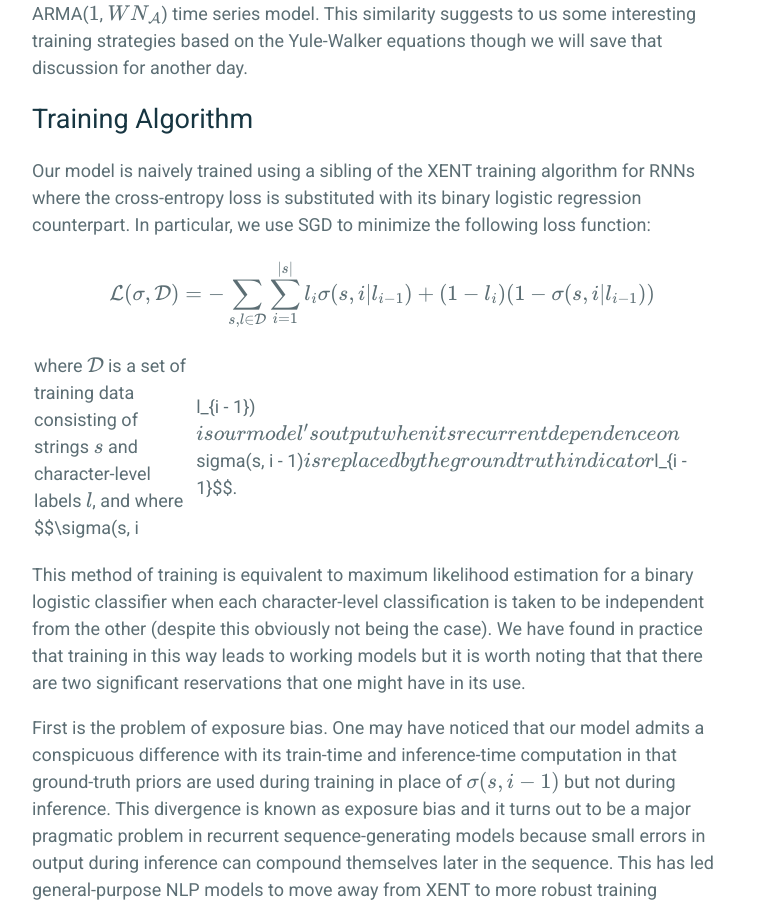
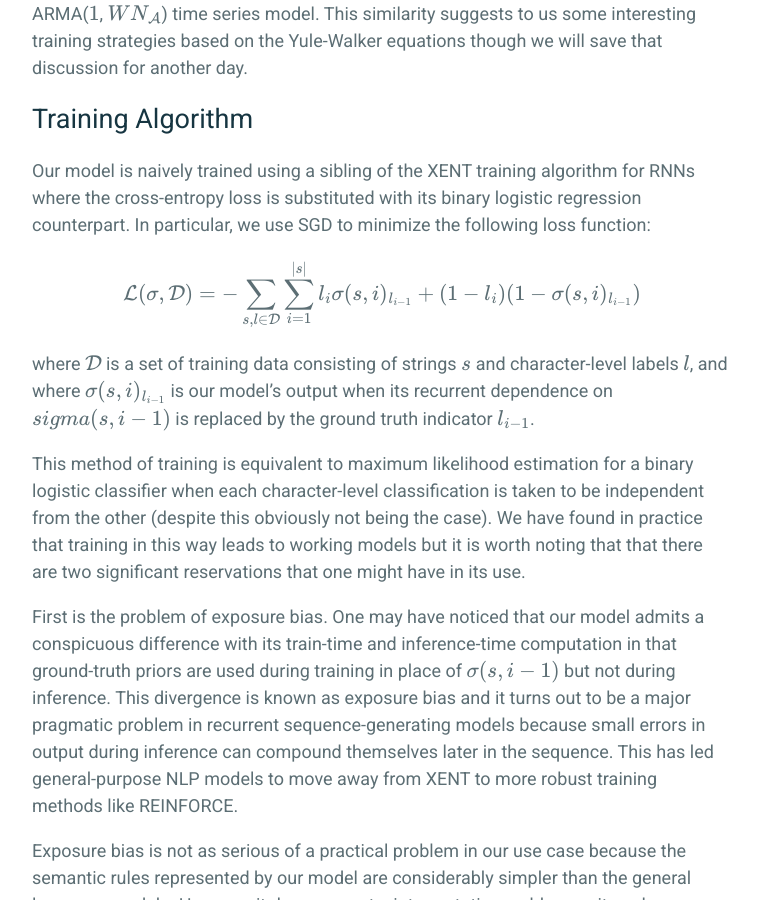
Before and after one commit to frankwang95/frankwang95.github.io, a Jekyll site: the page built from _posts/2019-04-28-simple_linear_recurrent_model.md, in a window 1280 px wide and 900 px high, scrolled down 2933 px. Shown: the whole window, without its empty margins (258-1016 px from the left). Built offline with Jekyll 4.4.1, drawn with Linux system fonts in a browser that asks for light colours; formulas are drawn with MathJax 3.

Commit message:
Fix rendering.

```diff
--- a/_posts/2019-04-28-simple_linear_recurrent_model.md
+++ b/_posts/2019-04-28-simple_linear_recurrent_model.md
@@ -50,10 +50,10 @@ It is worth noting that the model described here has considerable similarities t
 Our model is naively trained using a sibling of the XENT training algorithm for RNNs where the cross-entropy loss is substituted with its binary logistic regression counterpart. In particular, we use SGD to minimize the following loss function:
 
 $$
-\mathcal{L}(\sigma, \mathcal{D}) = -\sum_{s, l \in \mathcal{D}} \sum_{i=1}^{|s|} l_i \sigma(s, i | l_{i - 1}) + (1 - l_i) (1 - \sigma(s, i | l_{i - 1}))
+\mathcal{L}(\sigma, \mathcal{D}) = -\sum_{s, l \in \mathcal{D}} \sum_{i=1}^{|s|} l_i \sigma(s, i)_{l_{i - 1}} + (1 - l_i) (1 - \sigma(s, i)_{l_{i - 1}})
 $$
 
-where $$\mathcal{D}$$ is a set of training data consisting of strings $$s$$ and character-level labels $$l$$, and where $$\sigma(s, i | l_{i - 1})$$ is our model's output when its recurrent dependence on $$sigma(s, i - 1)$$ is replaced by the ground truth indicator $$l_{i - 1}$$.
+where $$\mathcal{D}$$ is a set of training data consisting of strings $$s$$ and character-level labels $$l$$, and where $$\sigma(s, i)_{l_{i - 1}}$$ is our model's output when its recurrent dependence on $$sigma(s, i - 1)$$ is replaced by the ground truth indicator $$l_{i - 1}$$.
 
 This method of training is equivalent to maximum likelihood estimation for a binary logistic classifier when each character-level classification is taken to be independent from the other (despite this obviously not being the case). We have found in practice that training in this way leads to working models but it is worth noting that that there are two significant reservations that one might have in its use.
 
```
